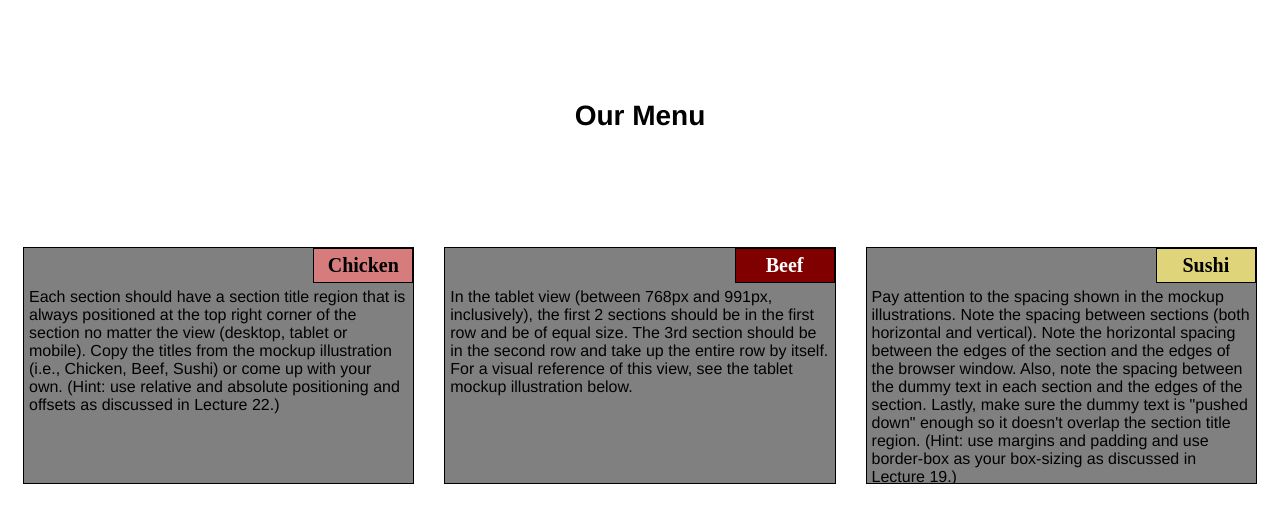
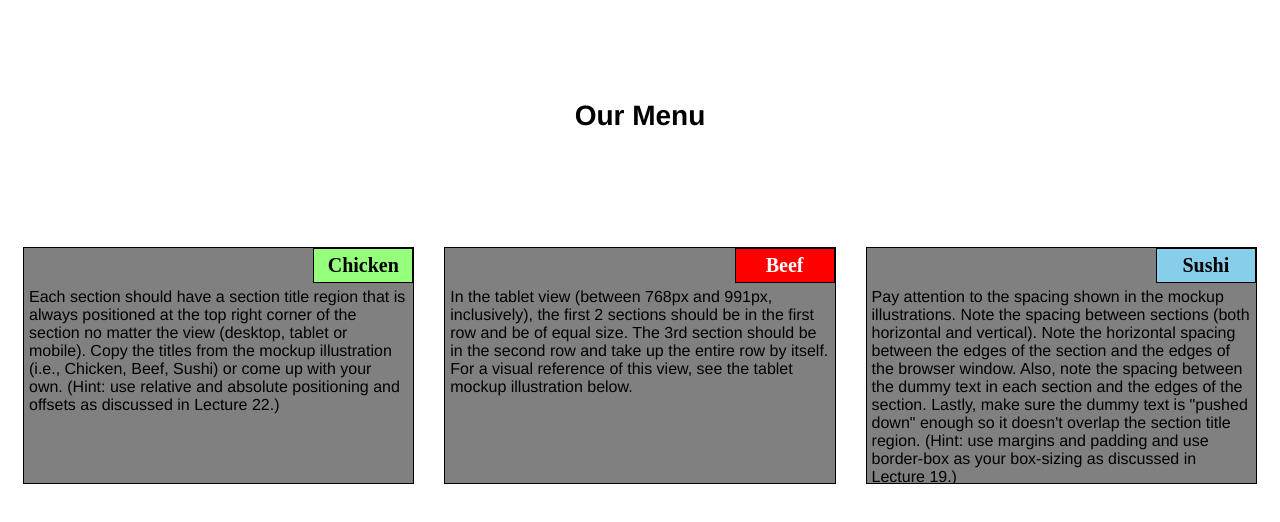
Before and after one commit to mahdi-mim/Coursera-HTML-CSS-Javascript-for-Web-Developers-by-Johns-Hopkins-University-, a plain HTML site: page module2-solution/index.html in a window 1280 px wide. Drawn offline with Linux system fonts and the light colour scheme.

Commit message:
Update index.html

```diff
--- a/module2-solution/index.html
+++ b/module2-solution/index.html
@@ -52,7 +52,7 @@
         text-align: center;
         font-size: 125%;
         font-weight: bold;
-        background-color: rgb(214, 124, 124);
+        background-color: rgb(150,300, 124);
 
     }
 
@@ -66,7 +66,7 @@
         text-align: center;
         font-size: 125%;
         font-weight: bold;
-        background-color: maroon;
+        background-color: red;
 
     }
 
@@ -80,7 +80,7 @@
         text-align: center;
         font-size: 125%;
         font-weight: bold;
-        background-color: rgb(223, 212, 121);
+        background-color: rgb(135, 206, 235);
 
     }
 
```
